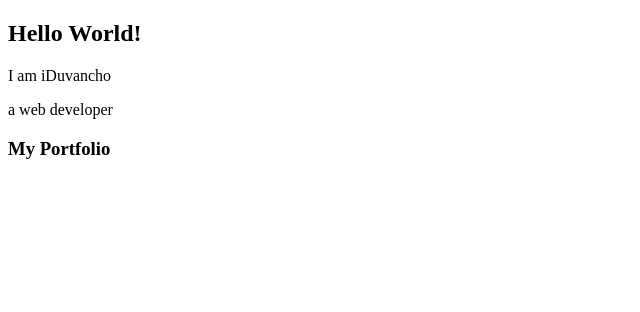
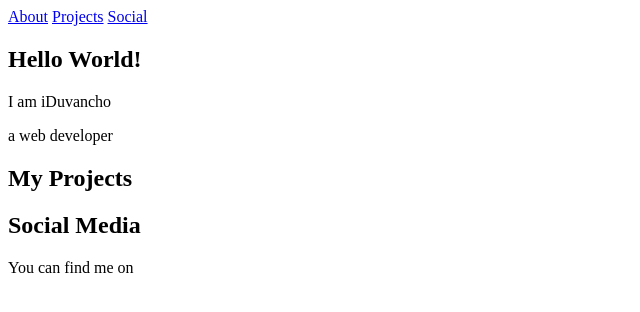
Before and after one commit to iDuvancho303/personal_portfolio, a plain HTML site: page index.html in a window 1280 px wide. Shown: the whole page, without its empty margins (0-640 px from the left). Drawn offline with Linux system fonts and the light colour scheme.

Commit message:
adding more code

```diff
--- a/index.html
+++ b/index.html
@@ -7,24 +7,38 @@
     <title>Personal Portfolio Page</title>
     <link href="style.css" type="text/css" rel="stylesheet">
 </head>
+<!--NAVBAR SECTION-->
+<nav id="navbar">
+<a href="#about">About</a>
+<a href="#projects">Projects</a>
+<a href="#social">Social</a>
+</nav>
+<!--ENDS NAVBAR SECTION-->
+
+
 <!-- START WELCOME SECTION-->
-<section id="welcome-section">
+<section id="about">
     <h1>Hello World!</h1>
     <p>I am iDuvancho</p>
     <p>a web developer</p>
 </section>
-<!--END WELCOME SECTION-->
+<!--ENDS WELCOME SECTION-->
+
+
 <!--START PROJECTS SECTION-->
 <section id="projects">
-    <h3>My Portfolio</h3>
-    <div class="projects1">
-        <nav id="navbar">
+    <h2>My Projects</h2>
+
+</section>
+<!--ENDS PROJECTS SECTION-->
 
 
-        </nav>
+<section id="social">
+    <h2>Social Media</h2>
+    <p>You can find me on</p>
+</section>
 
-    </div>
-</section>
-<!--END PROJECTS SECTION-->
+
+
 <script src="https://cdn.freecodecamp.org/testable-projects-fcc/v1/bundle.js"></script>
 </html>
```
